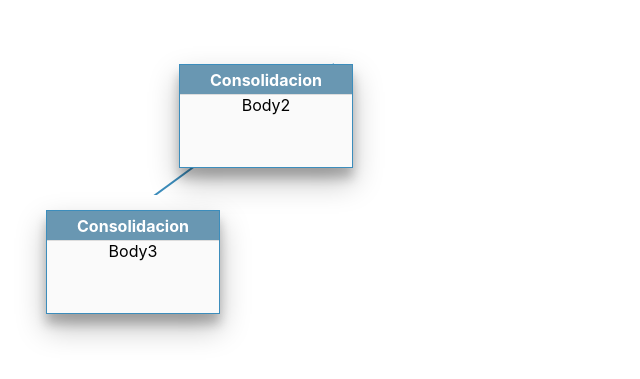
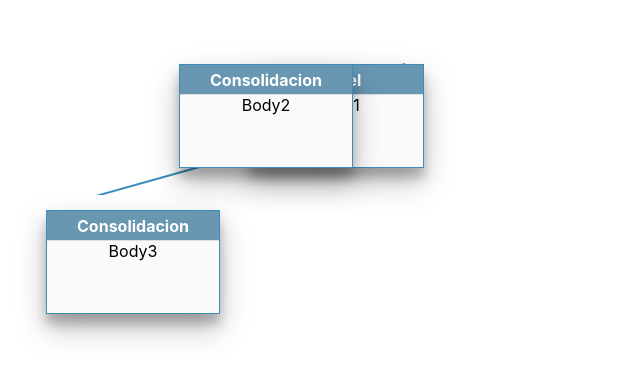
Before and after one commit to lmoraobando/lmDiagram, a React (Create React App) app: page / in a window 1280 px wide. Shown: the part 155-534 px from the top of the page, without its empty margins (0-640 px from the left). Built offline with nearby package versions, Linux system fonts and the light colour scheme.

Commit message:
minor adjust

```diff
--- a/src/components/DrawAssociation.jsx
+++ b/src/components/DrawAssociation.jsx
@@ -17,12 +17,8 @@ class DrawAssociation extends React.Component {
     }
 
     componentWillReceiveProps(nextProps) {
-        this.state.Association = nextProps.AssociationModel;
-
-
+        this.setState({Association:nextProps.AssociationModel});
         this.createAssociate(this.state.Association);
-
-
     }
 
     componentWillMount() {
--- a/src/components/modalDiagrama.jsx
+++ b/src/components/modalDiagrama.jsx
@@ -1,7 +1,6 @@
 import React from 'react';
 import Model from './Model'
 import Association from './AssociationModel.jsx';
-import ModelController from './DrawAssociation';
 import DrawComponent from './DrawComponent';
 import ControllerLM from './ControllerLM';
 
@@ -28,6 +27,9 @@ class ModalDiagrama extends React.Component {
         //const model1 = new Model("Orden Compra: " + data.Orden_Id, "Estado: " + data.Estado);
         //model1.setPosition(24, 33);
 
+        const model1 = new Model("Model", "Body1");
+        model1.setPosition(219, 250);
+
         const model2 = new Model("Consolidacion", "Body2");
         model2.setPosition(219, 179);
 
@@ -36,14 +38,14 @@ class ModalDiagrama extends React.Component {
 
 
         const association = new Association();
-        //association.setLink(model1, model1);
+        association.setLink(model1, model2);
         association.setLink(model2, model3);
 
         const controllerLM = new ControllerLM();
         controllerLM.setAssociations(association);
 
         this.state.Diagram = controllerLM;
-
+        //this.setState({Diagram:controllerLM});
 
     }
 
```
